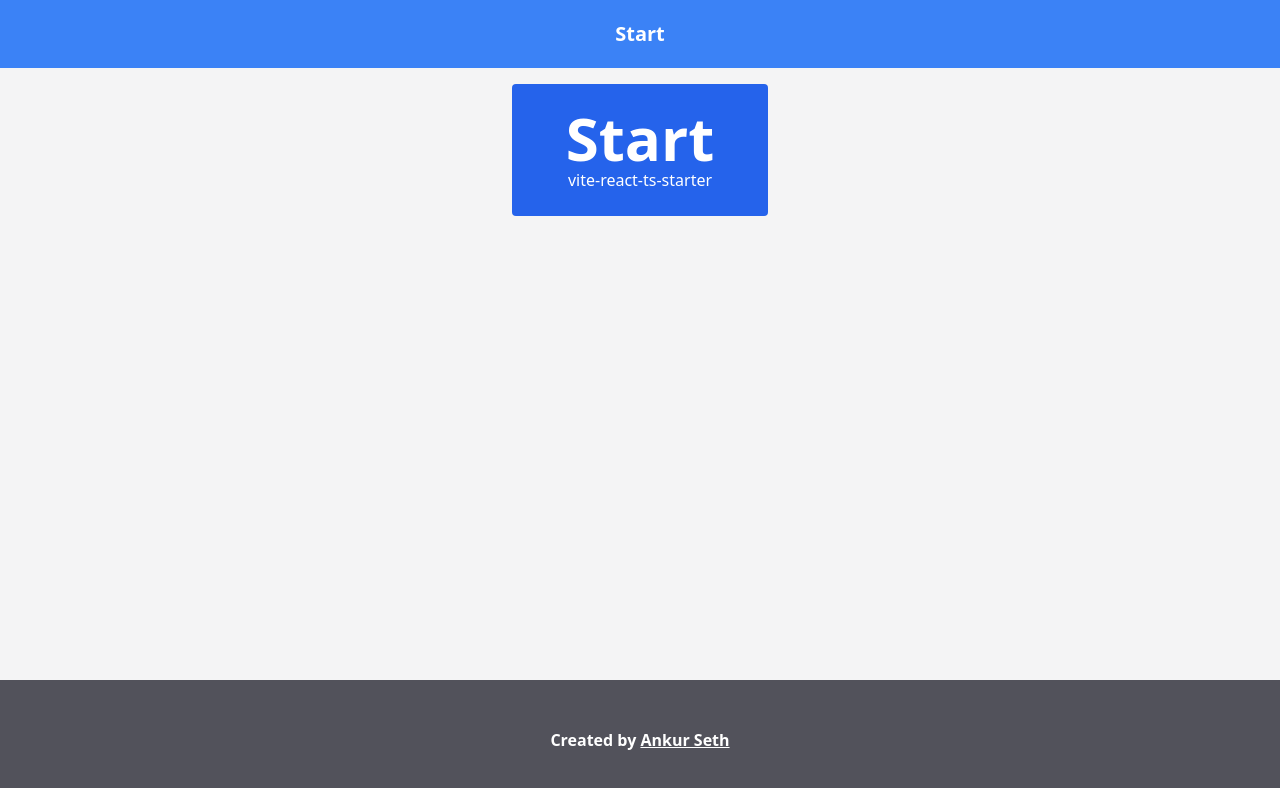
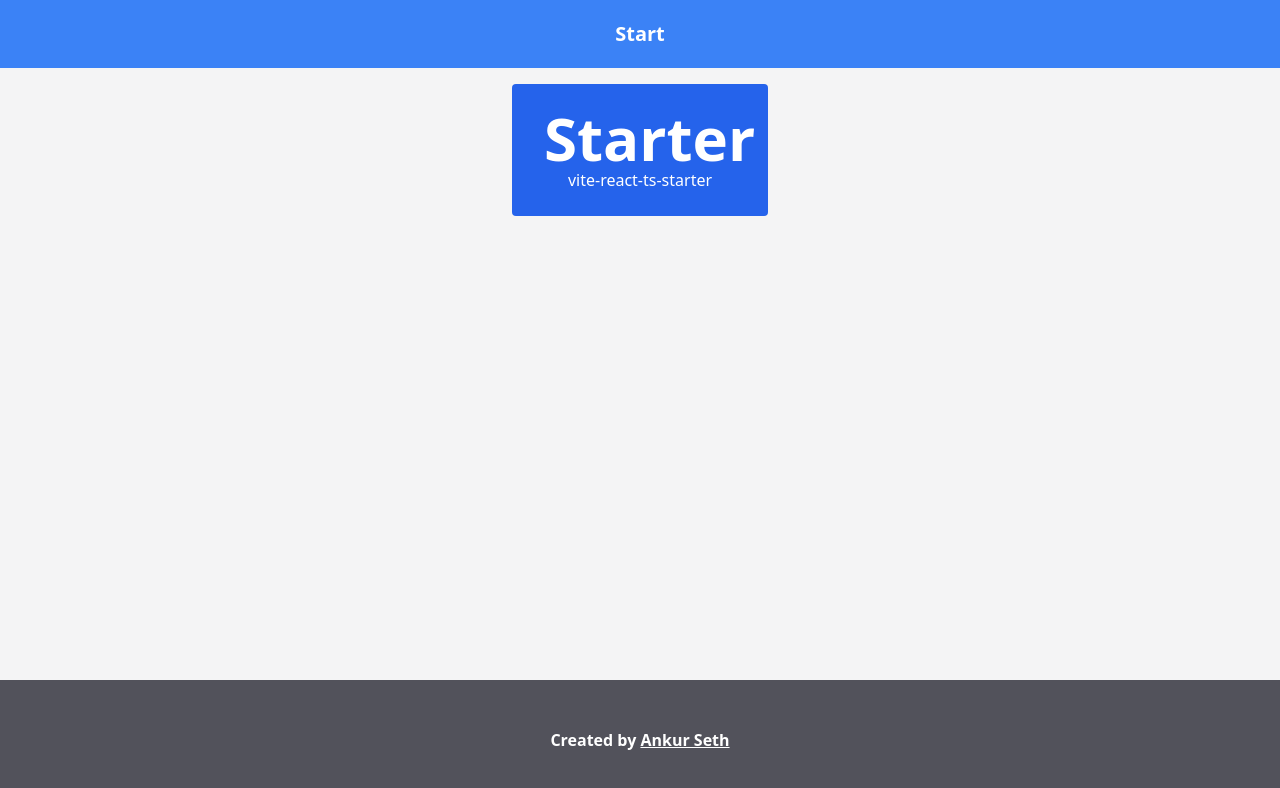
Before and after one commit to iaseth/vite-react-ts-starter, a React (Vite) app: page / in a window 1280 px wide. Shown: the top 788 px of the page. Built offline with nearby package versions, Linux system fonts and the light colour scheme.

Commit message:
Updated package name

```diff
--- a/package.json
+++ b/package.json
@@ -1,5 +1,5 @@
 {
-  "name": "neosa",
+  "name": "starter",
   "private": true,
   "version": "0.0.0",
   "type": "module",
--- a/src/App/Main/Main.tsx
+++ b/src/App/Main/Main.tsx
@@ -10,7 +10,7 @@ export default function Main ({}: MainProps) {
 		<main className="grow px-2 py-4 bg-zinc-100">
 			<section className="">
 				<a href="https://github.com/iaseth/vite-react-ts-starter" className="block w-64 m-auto bg-blue-600 text-white text-center px-8 py-6 rounded">
-					<h1 className="H3">Start</h1>
+					<h1 className="H3">Starter</h1>
 					<p className="read-the-docs">vite-react-ts-starter</p>
 				</a>
 			</section>
```
Also changed, not shown: 1 other file (tests, documents, lock files or other folders).
